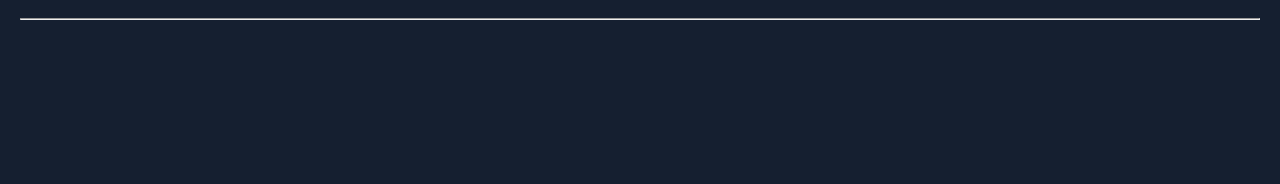
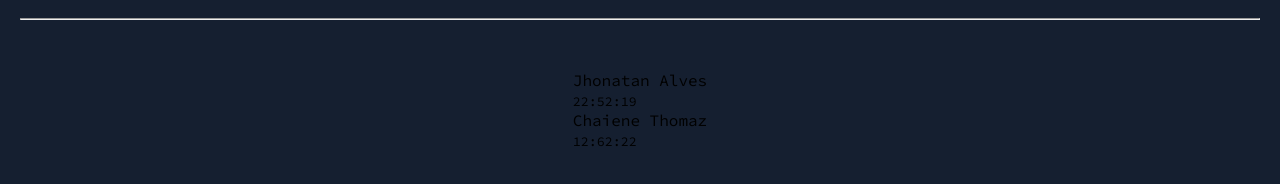
Before and after one commit to JhonatanGAlves/attendance-list, a React (Vite) app: page / in a window 1280 px wide. Shown: the part 240-424 px from the top of the page. Built offline with nearby package versions, Linux system fonts and the light colour scheme.

Commit message:
👨🏼‍💻 title: populating the Card component and passing the properties

```diff
--- a/src/components/Card/index.tsx
+++ b/src/components/Card/index.tsx
@@ -1,8 +1,15 @@
 import { Container } from "./styles"
 
-export const Card = () => {
+type CardProps = {
+  name: string,
+  time: string
+}
+
+export const Card = ({ name, time }: CardProps) => {
   return (
     <Container>
+      <p>{name}</p>
+      <small>{time}</small>
     </Container>
   )
 }
```
